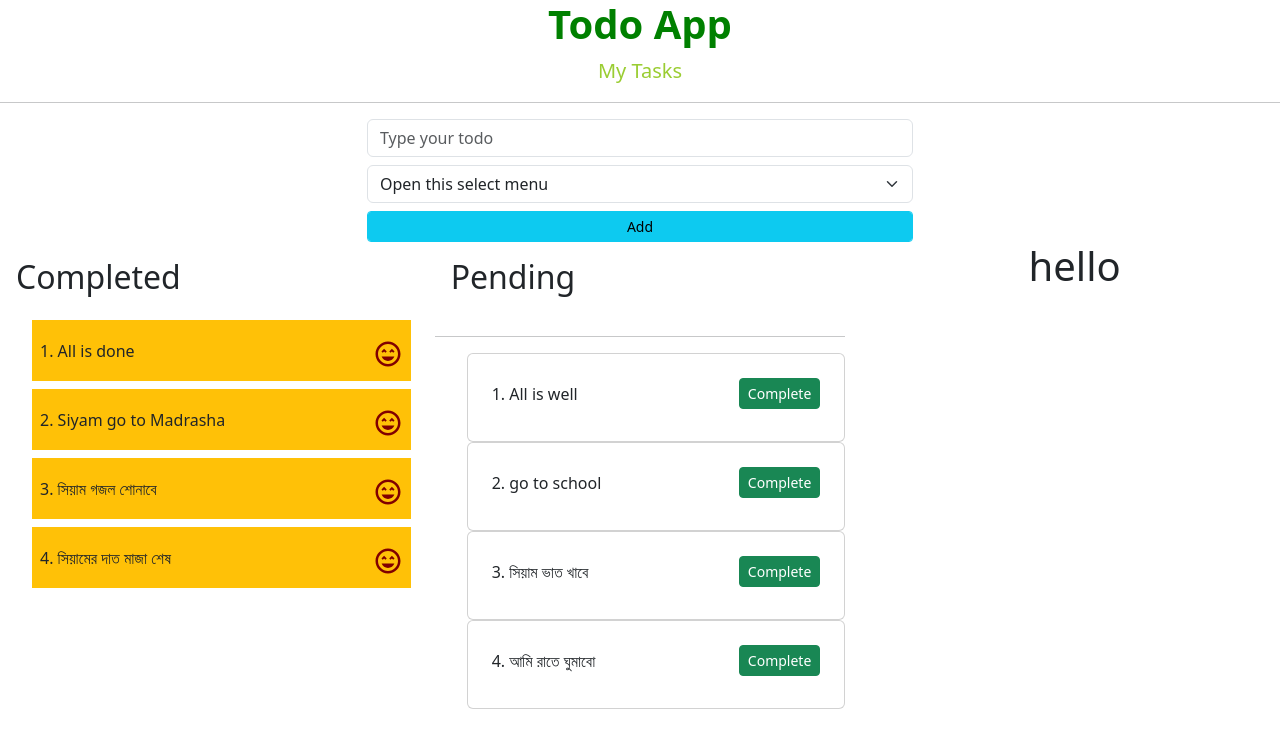
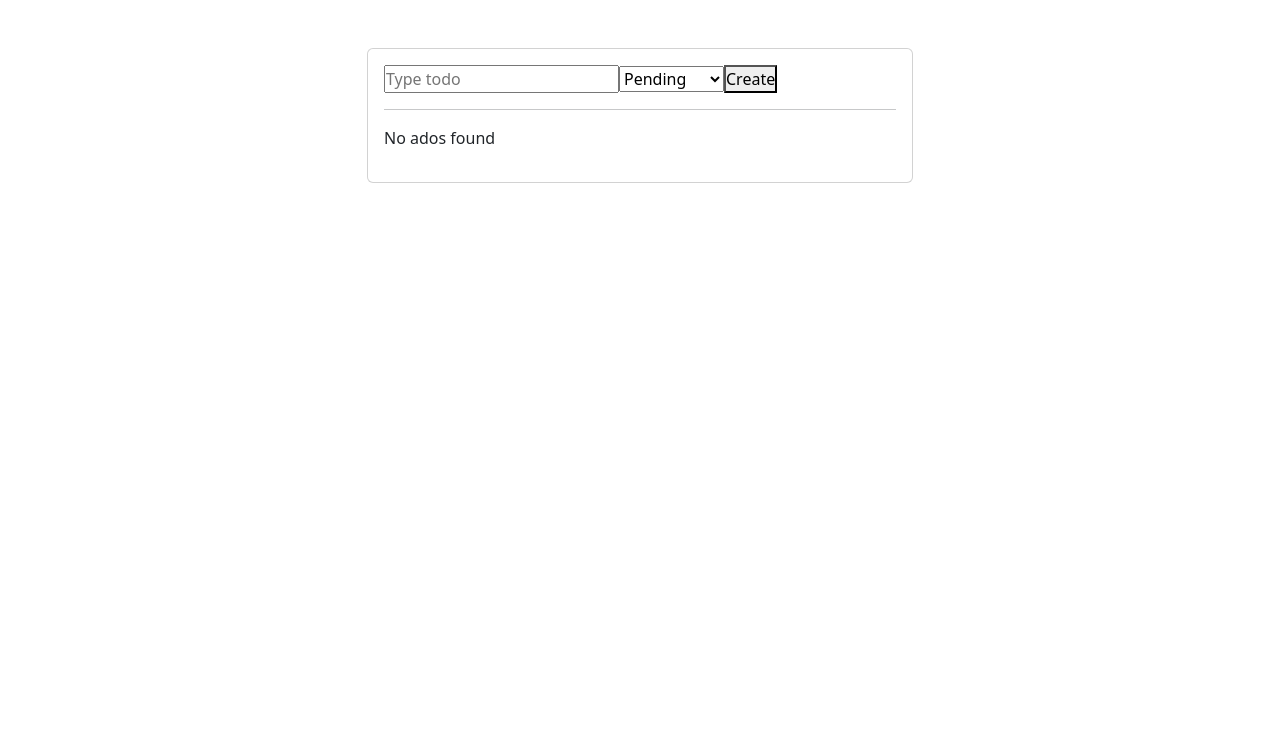
Before and after one commit to SiddiqueAhmed1/basic-todos, a React (Vite) app: page / in a window 1280 px wide. Shown: the top 748 px of the page. Built offline with nearby package versions, Linux system fonts and the light colour scheme; data requests are answered from the project's data file.

Commit message:
new todos by useReducer

```diff
--- a/db.json
+++ b/db.json
@@ -1,49 +1,3 @@
 {
-  "todos": [
-    {
-      "id": "cc91",
-      "title": "All is well",
-      "type": "Pending"
-    },
-    {
-      "id": "93a7",
-      "title": "All is done",
-      "type": "Completed"
-    },
-    {
-      "id": "314c",
-      "title": "go to school",
-      "type": "Pending"
-    },
-    {
-      "id": "48f8",
-      "title": "Siyam go to Madrasha",
-      "type": "Completed"
-    },
-    {
-      "id": "618d",
-      "title": "সিয়াম ভাত খাবে",
-      "type": "Pending"
-    },
-    {
-      "id": "a991",
-      "title": "সিয়াম গজল শোনাবে",
-      "type": "Completed"
-    },
-    {
-      "id": "d91c",
-      "title": "আমি রাতে ঘুমাবো",
-      "type": "Pending"
-    },
-    {
-      "id": "23a1",
-      "title": "সিয়ামের দাত মাজা শেষ",
-      "type": "Completed"
-    },
-    {
-      "id": "9e34",
-      "title": "Are you want to go there",
-      "type": "Deleted"
-    }
-  ]
+  "todos": []
 }
--- a/src/App.jsx
+++ b/src/App.jsx
@@ -1,9 +1,9 @@
-import Todos from "./components/Todos"
 import 'bootstrap/dist/css/bootstrap.min.css'
+import Ados from './components/Ados/Ados'
 const App = () => {
   return (
     <>
-      <Todos/>
+    <Ados/>
     </>
   )
 }
--- /dev/null
+++ b/src/components/Ados/Ados.jsx
@@ -0,0 +1,117 @@
+import axios from "axios";
+import { useEffect, useReducer, useState } from "react";
+
+const adosReducer = (state, action) => {
+  switch (action.type) {
+    case "GET_TODOS":
+      return action.payload;
+    case "DELETE":
+      return state.filter((data) => data != action.payload);
+    case "CREATE":
+      return [...state, action.payload];
+
+    default:
+      return state;
+  }
+};
+
+const Ados = () => {
+  const [ados, dispatch] = useReducer(adosReducer, []);
+
+  // input value
+  const [input, setInput] = useState({
+    title: "",
+    type: "Pending",
+  });
+
+  // get todos from api
+  const getTodo = async () => {
+    const response = await axios.get("http://localhost:7070/todos");
+    dispatch({ type: "GET_TODOS", payload: response.data });
+  };
+
+  // create todos
+  const createTodo = async () => {
+    const response = await axios.post("http://localhost:7070/todos", input);
+    dispatch({ type: "CREATE", payload: response.data });
+    setInput({
+      title : '',
+      type : 'Pending'
+    })
+  };
+
+  // delete todos
+  const handleDelete = async (id) => {
+    const response = await axios.delete(`http://localhost:7070/todos/${id}`);
+    dispatch({ type: "DELETE", payload: response.data });
+   getTodo();
+
+  };
+
+  useEffect(() => {
+    getTodo();
+
+  }, []);
+  // input chang
+  const handleInput = (e) => {
+    setInput((prevState) => ({
+      ...prevState,
+      [e.target.name]: e.target.value,
+    }));
+  };
+
+  return (
+    <>
+      <div className="container mt-5">
+        <div className="row justify-content-center">
+          <div className="col-lg-6">
+            <div className="card">
+              <div className="card-body">
+                <div className="todos-form">
+                  <input
+                    onChange={handleInput}
+                    name="title"
+                    value={input.title}
+                    type="text"
+                    placeholder="Type todo"
+                  />
+                  <select onChange={handleInput} name="type">
+                    <option value="Pending">Pending</option>
+                    <option value="Completed">Completed</option>
+                    <option value="Deleted">Deleted</option>
+                  </select>
+                  <button onClick={createTodo}>Create</button>
+                </div>
+                <hr />
+                <div className="todos-body">
+                  <ul>
+                    {ados?.length > 0
+                      ? ados.map((item, index) => {
+                          return (
+                            <li
+                              className="d-flex justify-content-between mb-1 align-middle"
+                              key={index}
+                            >
+                              {index + 1}. {item.title}{" "}
+                              <button
+                                onClick={() => handleDelete(item.id)}
+                                className="btn btn-sm btn-warning"
+                              >
+                                X
+                              </button>
+                            </li>
+                          );
+                        })
+                      : "No ados found"}
+                  </ul>
+                </div>
+              </div>
+            </div>
+          </div>
+        </div>
+      </div>
+    </>
+  );
+};
+
+export default Ados;
--- a/src/index.css
+++ b/src/index.css
@@ -11,5 +11,11 @@ body{
 }
 
 ul{
-
+  padding: 0 !important;
 }
+li{
+  list-style: none;
+}
+li:hover{
+  background-color: #fff1f1;
+}
```
Also changed, not shown: src/components/faker/faker.js (added, +19 -0 lines).
